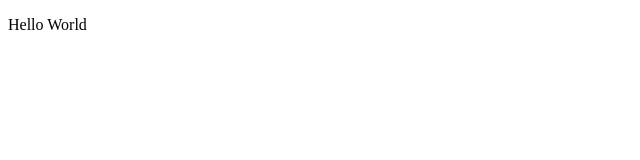
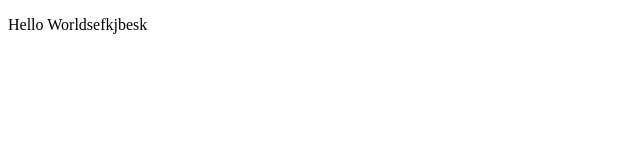
Before and after one commit to jaykungcl/cc10, a plain HTML site: page index.html in a window 1280 px wide. Shown: the full height of the page, 0-640 px from the left. Drawn offline with Linux system fonts and the light colour scheme.

Commit message:
new commit

```diff
--- a/index.html
+++ b/index.html
@@ -7,6 +7,6 @@
     <title>Document</title>
 </head>
 <body>
-    <p>Hello World</p>
+    <p>Hello Worldsefkjbesk</p>
 </body>
 </html>
```
